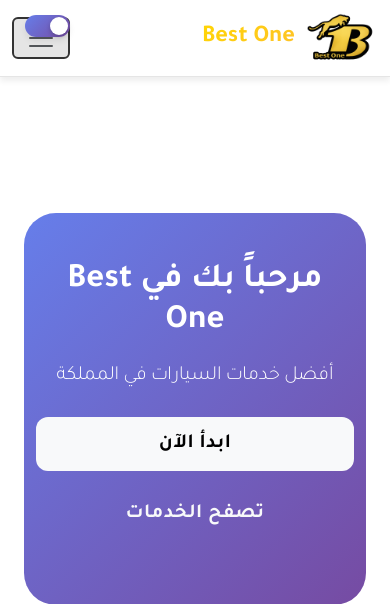
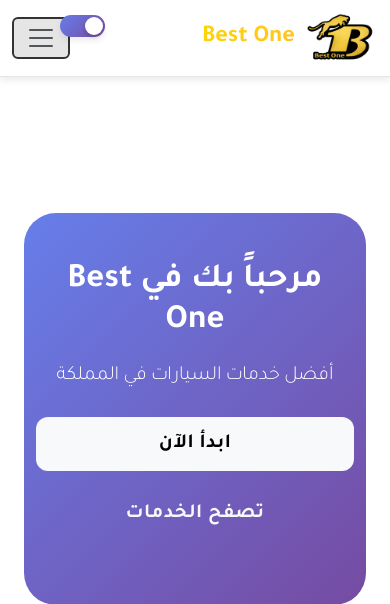
Before and after one commit to king28mohammed20-hash/bestone, a Flask app: page / in a window 390 px wide. Shown: the top 604 px of the page. Run offline with Flask 3, Linux system fonts and the light colour scheme; data comes from the database, SQL or seed files in the repository; data that the repository does not hold is empty.

Commit message:
Update luxury-theme.css

```diff
--- a/static/css/luxury-theme.css
+++ b/static/css/luxury-theme.css
@@ -77,7 +77,7 @@ body {
 .theme-toggle {
   position: fixed;
   top: 20px;
-  left: 40px;
+  left: 80px;
   z-index: 1050;
   width: 50px;
   height: 25px;
@@ -370,7 +370,7 @@ body {
 @media (max-width: 768px) {
   .theme-toggle {
     top: 15px;
-    left: 25px;
+    left: 60px;
     width: 45px;
     height: 22px;
   }
```
